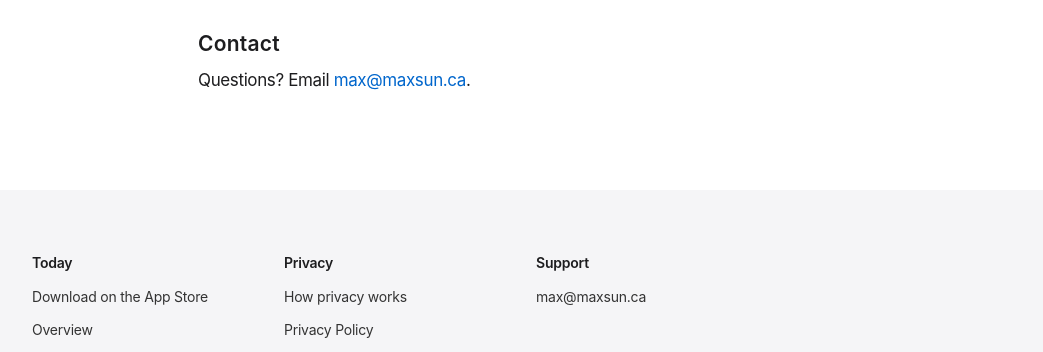
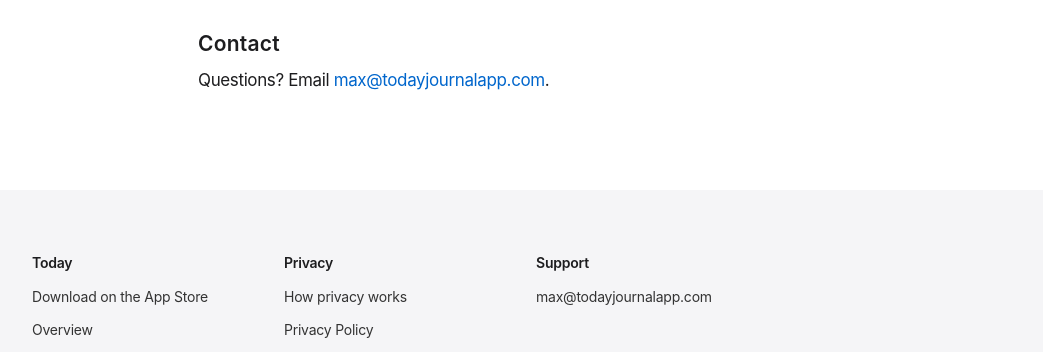
Before and after one commit to pingu15/journal, a plain HTML site: page website/privacy/index.html in a window 1280 px wide. Shown: the part 2736-3088 px from the top of the page, without its empty margins (118-1161 px from the left). Drawn offline with Linux system fonts and the light colour scheme.

Commit message:
Website: support email is max@todayjournalapp.com
Co-Authored-By: Claude Opus 5.5 <noreply@anthropic.com>

```diff
--- a/website/privacy/index.html
+++ b/website/privacy/index.html
@@ -84,7 +84,7 @@
   <p>If this policy changes, the new version will be posted here with a new effective date.</p>
 
   <h2>Contact</h2>
-  <p>Questions? Email <a href="mailto:max@maxsun.ca">max@maxsun.ca</a>.</p>
+  <p>Questions? Email <a href="mailto:max@todayjournalapp.com">max@todayjournalapp.com</a>.</p>
 </main>
 
 <footer class="footer">
@@ -108,7 +108,7 @@
       <div>
         <h3>Support</h3>
         <ul>
-          <li><a href="mailto:max@maxsun.ca">max@maxsun.ca</a></li>
+          <li><a href="mailto:max@todayjournalapp.com">max@todayjournalapp.com</a></li>
         </ul>
       </div>
     </div>
```
Also changed, not shown: website/index.html (+1 -1 lines).
